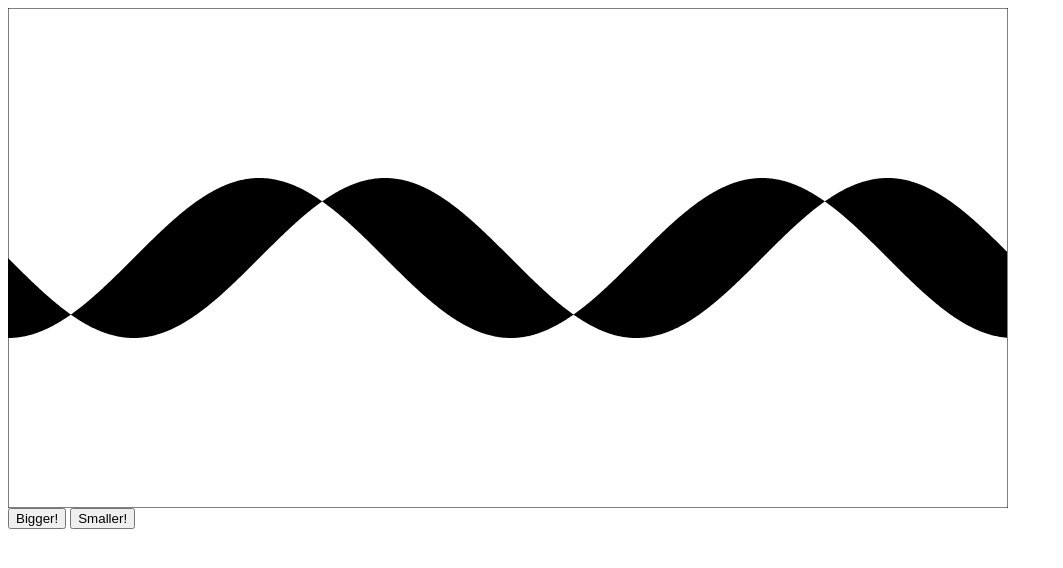
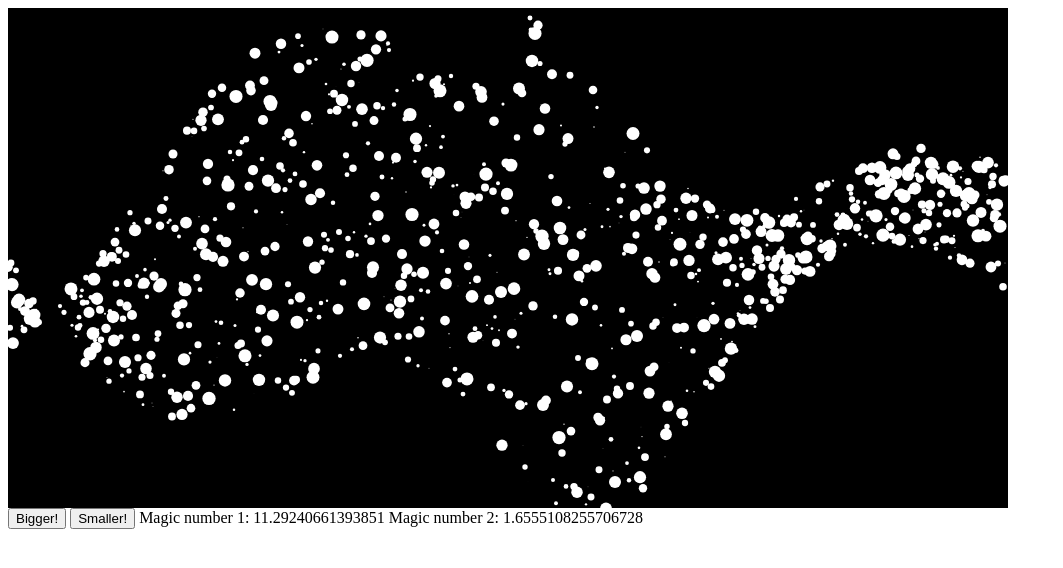
Before and after one commit to ASofterSpace/GraphicalGraphicality, a plain HTML site: page index.htm in a window 1280 px wide. Shown: the whole page, without its empty margins (0-1063 px from the left). Drawn offline with Linux system fonts and the light colour scheme.

Commit message:
Make the layout much simpler and much more random

```diff
--- a/index.htm
+++ b/index.htm
@@ -4,7 +4,7 @@
 	</head>
 
 	<body>
-		<canvas id="output" width="1000" height="500" style="width:1000px;height:500px;">
+		<canvas id="output" width="1000" height="500" style="width:1000px;height:500px;" onclick="drawAll()">
 			Ooops, your browser does not seem to support the HTML5 canvas - please use a newer browser!
 		</canvas>
 
@@ -14,35 +14,85 @@
 
 		<button onclick="decreaseSize()">Smaller!</button>
 
+		<span id="magicnumbers"></button>
+
 		<script type="text/javascript">
 
+// the amount of pixels in both directions that is taken up by this fun
 width = 1000;
 height = 500;
 
+// the values for sin(x) and cos(x) again as taken up by this fun
+sins = [];
+coss = [];
+
+// top and bottom values, just as sins and coss, but tops is ALWAYS smaller than btms (so sins and coss re-ordered)
+tops = [];
+btms = [];
+
+function calculateTopsAndBtms() {
+
+	var magicnumber1 = Math.random()*5 + 10;
+	var magicnumber2 = Math.random() + 1;
+
+	document.getElementById('magicnumbers').innerHTML = "Magic number 1: " + magicnumber1 + " Magic number 2: " + magicnumber2;
+
+	sins = [];
+	coss = [];
+	tops = [];
+	btms = [];
+
+	for (var x = 0; x < width; x++) {
+		if (x < width/2) {
+			sins[x] = height/2 + height*x/width + (width/magicnumber1)*Math.sin(x/(width/magicnumber1));
+			coss[x] = height/2 - height*x/width + (width/magicnumber1)*Math.sin((x/(width/magicnumber1))+magicnumber2);
+		} else {
+			sins[x] = height/2 - height + (height*x/width) + (width/magicnumber1)*Math.sin(x/(width/magicnumber1));
+			coss[x] = height/2 + height - (height*x/width) + (width/magicnumber1)*Math.sin((x/(width/magicnumber1))+magicnumber2);
+		}
+
+		if (sins[x] < coss[x]) {
+			tops[x] = sins[x];
+			btms[x] = coss[x];
+		} else {
+			tops[x] = coss[x];
+			btms[x] = sins[x];
+		}
+	}
+}
+
 function calcSin(x) {
-	return height/2 + (width/12.5)*Math.sin(x/(width/12.5));
+	return tops[x];
 }
 
 function calcCos(x) {
-	return height/2 + (width/12.5)*Math.sin((x/(width/12.5))+1.57);
+	return btms[x];
 }
 
-function drawCosBack(ctx, origx, origy, comparator) {
+function drawCosBackCircles(ctx, origx, origy) {
 
+	var origx = width-1;
+	var origy = calcSin(origx);
+
+	ctx.fillStyle="#FFFFFF";
 	var cosx=origx-1;
 	var siny = calcSin(cosx);
 	var cosy = calcCos(cosx);
-	for (; (cosx > -1) && comparator(siny, cosy); cosx--) {
+
+	for (; (cosx > -1); cosx--) {
 		siny = calcSin(cosx);
 		cosy = calcCos(cosx);
-		ctx.lineTo(cosx, cosy);
+		if (Math.abs(siny - cosy) > 100 - Math.random() * 95) {
+			ctx.beginPath();
+			ctx.arc(cosx, cosy + (Math.random() * (siny - cosy)), Math.random() * (width/150), 0, 2 * Math.PI);
+			ctx.fill();
+		}
 	}
-	ctx.fill();
-	ctx.beginPath();
-	ctx.moveTo(origx, origy);
 }
 
 function drawAll() {
+
+	calculateTopsAndBtms();
 
 	var canvas = document.getElementById('output');
 	var ctx = canvas.getContext("2d");
@@ -53,33 +103,13 @@ function drawAll() {
 	ctx.lineTo(width, height);
 	ctx.lineTo(0, height);
 	ctx.lineTo(0, 0);
-	ctx.stroke();
+	ctx.fillStyle="#000000";
+	ctx.fill();
 
-	// draw sine
-	ctx.beginPath();
-	ctx.moveTo(0, calcSin(0));
+	// draw circles inside sine and cosine
 	var checkSmaller = false;
 
-	for (var sinx=0; sinx < width; sinx++) {
-
-		var siny = calcSin(sinx);
-		var cosy = calcCos(sinx);
-		ctx.lineTo(sinx, siny);
-
-		if (checkSmaller && (siny < cosy)) {
-			drawCosBack(ctx, sinx, siny, function (s, c) {return s > c;});
-			checkSmaller = !checkSmaller;
-		} else if ((!checkSmaller) && (siny > cosy)) {
-			drawCosBack(ctx, sinx, siny, function (s, c) {return s < c;});
-			checkSmaller = !checkSmaller;
-		}
-	}
-
-	if (checkSmaller) {
-		drawCosBack(ctx, sinx, siny, function (s, c) {return s > c;});
-	} else {
-		drawCosBack(ctx, sinx, siny, function (s, c) {return s < c;});
-	}
+	drawCosBackCircles(ctx);
 }
 
 function increaseSize() {
@@ -104,8 +134,8 @@ function updateSize() {
 
 	canvas.width = width;
 	canvas.height = height;
-	canvas.style.width = width;
-	canvas.style.height = height;
+	canvas.style.width = width + "px";
+	canvas.style.height = height + "px";
 
 	drawAll();
 }
```
